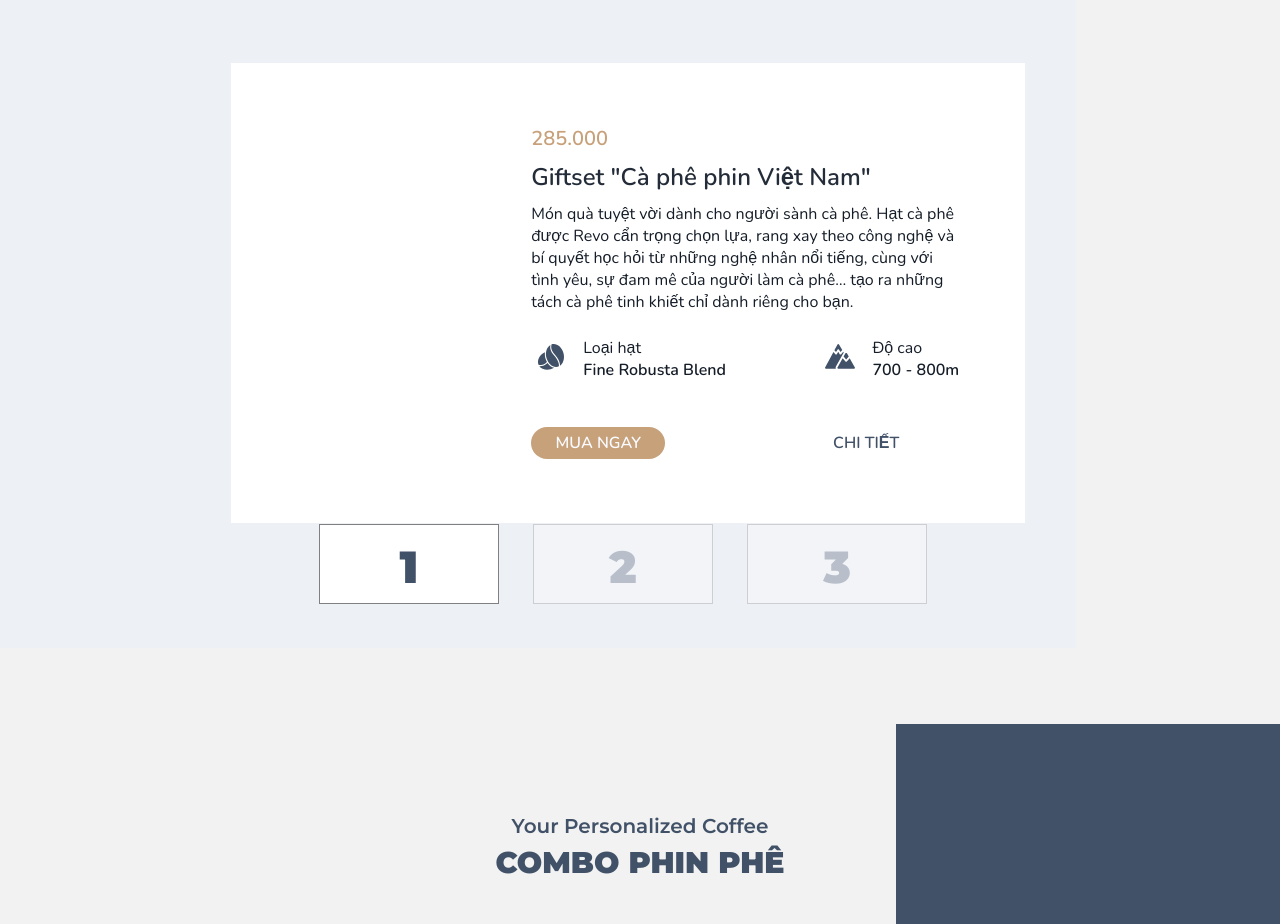
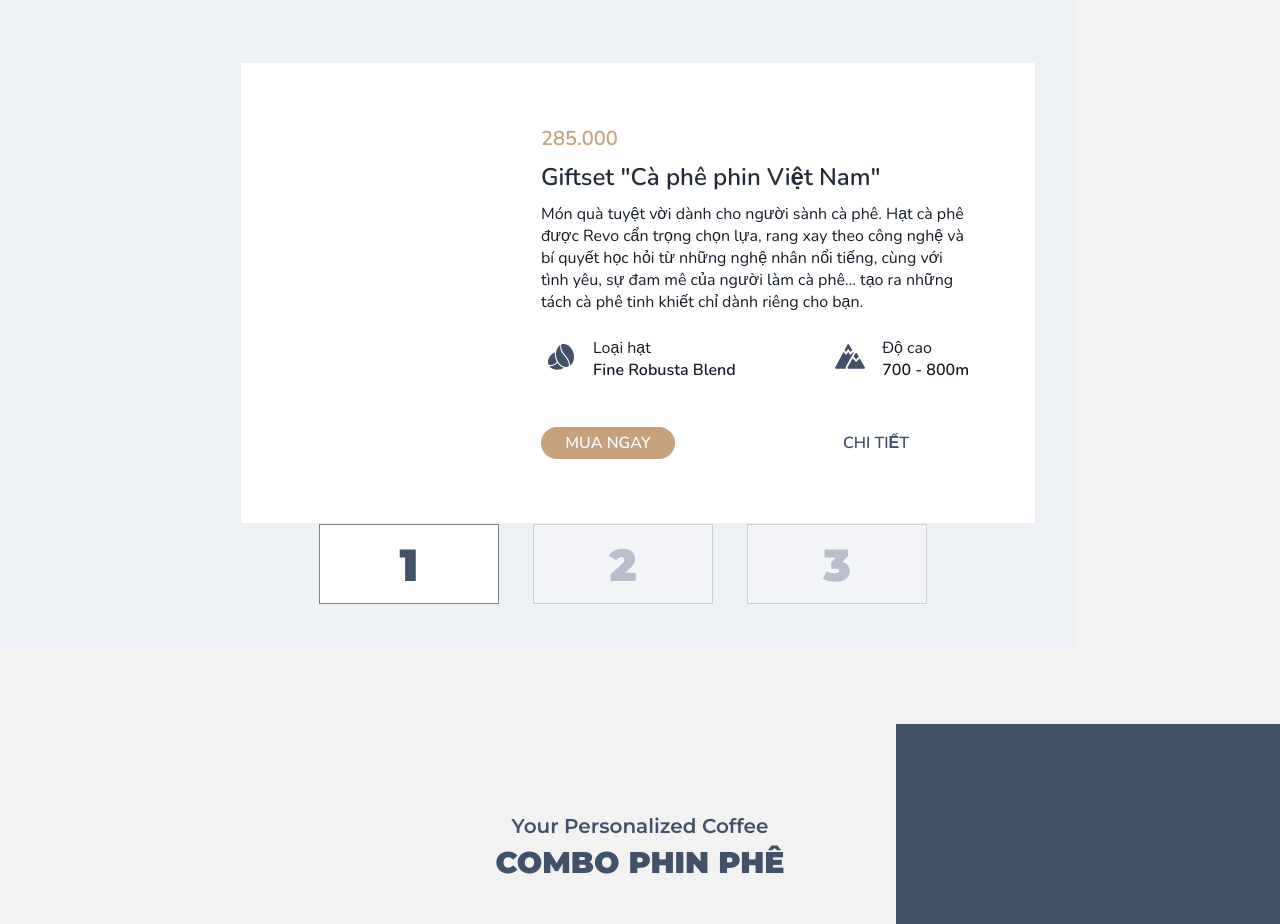
Before and after one commit to Serhii-Shmyhelskyi/coffee, a website: page app/index.html in a window 1280 px wide. Shown: the part 2195-3119 px from the top of the page. Drawn offline with nearby package versions, Linux system fonts and the light colour scheme.

Commit message:
fixeded adaptive

```diff
--- a/app/scss/_media.scss
+++ b/app/scss/_media.scss
@@ -1,13 +1,16 @@
-@media (max-width: 1300px) {
+@media (max-width: 1370px) {
     .giftset__slider-nav {
-        left: 1060px;
-    }
-    .giftset__slider-nav {
+        position: absolute;
         left: 1080px;
         top: 166px;
     }
 }
 
+@media (max-width: 1300px) {
+    .giftset__slider-nav {
+        left: 1045px;
+    }
+}
 
 @media (max-width: 1280px) {
     .favorite__slider-images {
@@ -29,7 +32,6 @@
     }
 
     .giftset__slider {
-        padding: 216px 0 0 18%;
         margin-bottom: 200px;
     }
     .giftset__slider-nav {
@@ -45,7 +47,7 @@
     }
 
     .slider__nav-number-text {
-        padding-top: 15px;
+        line-height: 80px;
     }
 
     .favorite__slider-box--price {
@@ -136,7 +138,6 @@
         }
     }
     .giftset__slider {
-        padding: 216px 0 0 12%;
         margin-bottom: 180px;
     }
 }
--- a/app/scss/style.scss
+++ b/app/scss/style.scss
@@ -257,12 +257,12 @@
 }
 
 .giftset__slider-wraper {
-    display: flex;
-    justify-content: center;
+    max-width: 800px;
+    margin: 0 auto;
 }
 
 .giftset__slider {
-    padding: 216px 0 0 25%;
+    padding-top: 216px;
     margin-bottom: 126px;
 }
 
@@ -281,6 +281,7 @@
 }
 
 .giftset__slider-inner--wraper {
+    max-width: 800px;
     padding-left: 300px;
     padding-right: 66px;
 }
@@ -349,10 +350,9 @@
     margin-bottom: 46px;
 }
 
-
 .giftset__slider-nav {
     position: absolute;
-    left: 1155px;
+    left: 1110px;
     top: 166px;
 }
 
@@ -370,10 +370,8 @@
 }
 
 .slider__nav-number-text {
-    display: flex;
-    justify-content: center;
-    padding-top: 50%;
-    transform: translateY(10px);
+    text-align: center;
+    line-height: 150px;
 }
 
 .combo {
```
Also changed, not shown: app/css/style.min.css.
